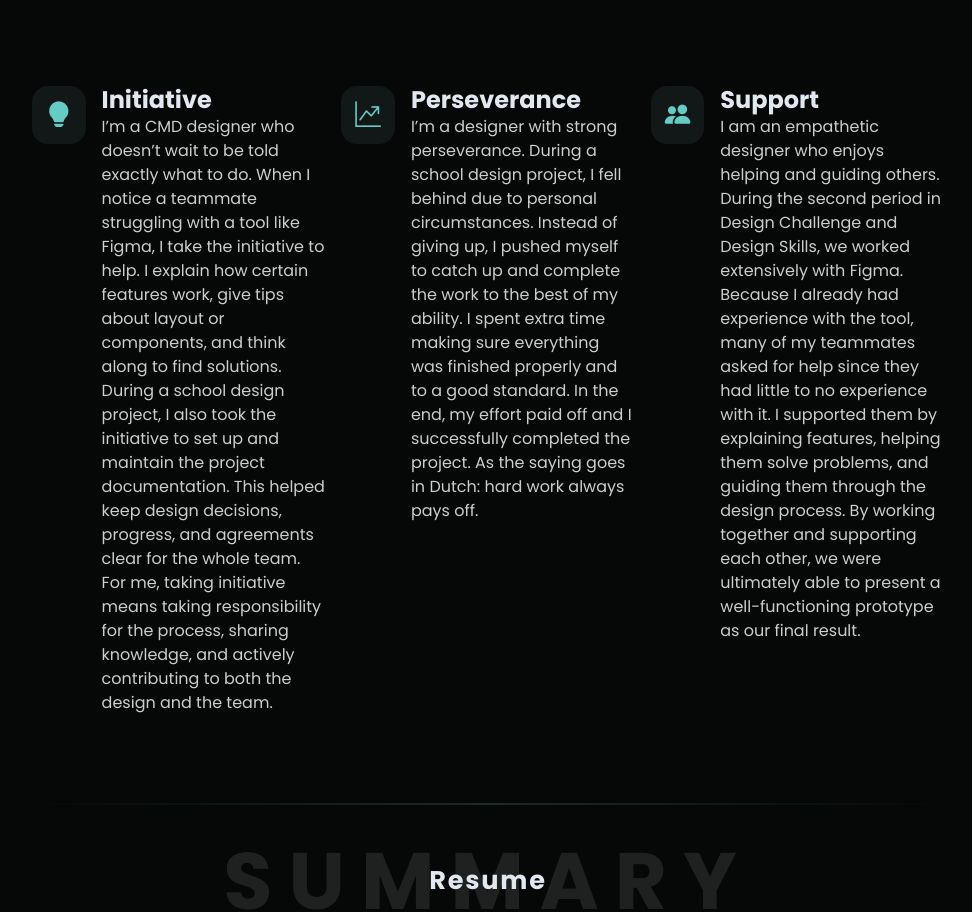
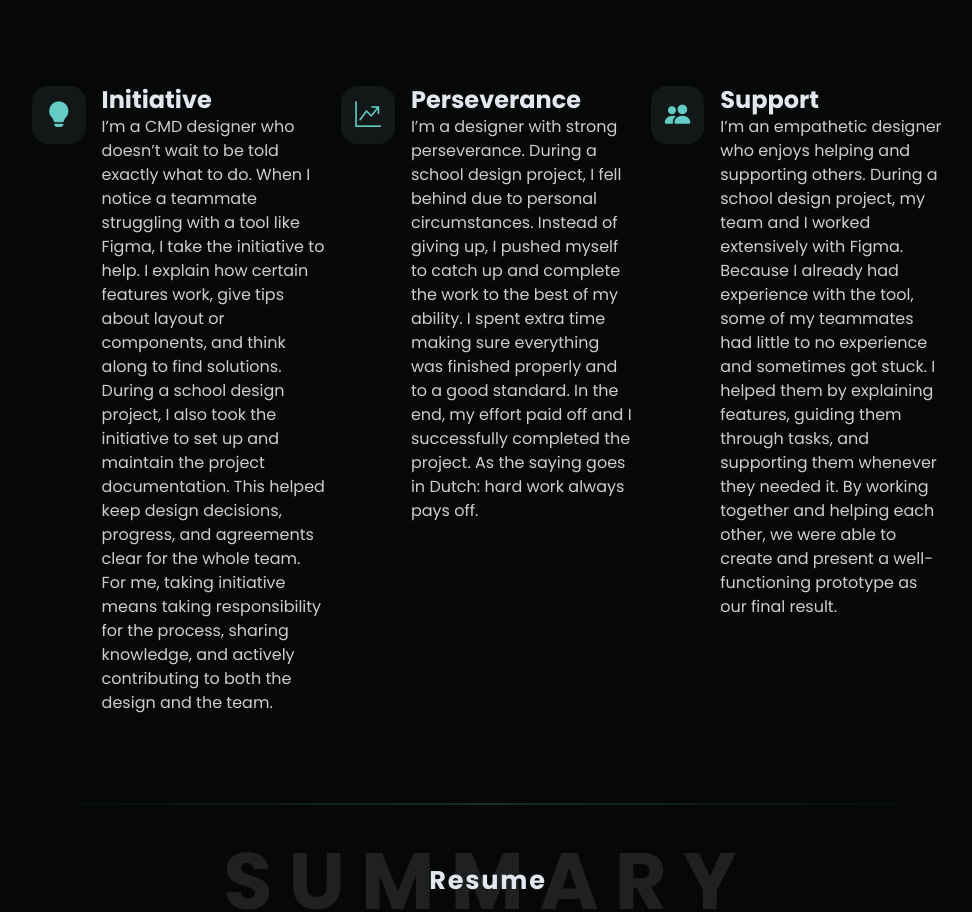
Before and after one commit to FrostiSR/portfolio, a React (Vite) app: page / in a window 1280 px wide. Shown: the part 1273-2185 px from the top of the page, without its empty margins (280-1252 px from the left). Built offline with nearby package versions, Linux system fonts and the light colour scheme; no server answers.

Commit message:
support content update

```diff
--- a/src/data.js
+++ b/src/data.js
@@ -28,7 +28,7 @@ export const ABOUT = {
           },
           support:{
             title: 'Support',
-            content:'I am an empathetic designer who enjoys helping and guiding others. During the second period in Design Challenge and Design Skills, we worked extensively with Figma. Because I already had experience with the tool, many of my teammates asked for help since they had little to no experience with it. I supported them by explaining features, helping them solve problems, and guiding them through the design process. By working together and supporting each other, we were ultimately able to present a well-functioning prototype as our final result.',
+            content:'I’m an empathetic designer who enjoys helping and supporting others. During a school design project, my team and I worked extensively with Figma. Because I already had experience with the tool, some of my teammates had little to no experience and sometimes got stuck. I helped them by explaining features, guiding them through tasks, and supporting them whenever they needed it. By working together and helping each other, we were able to create and present a well-functioning prototype as our final result.',
           },
     },
   };
```
